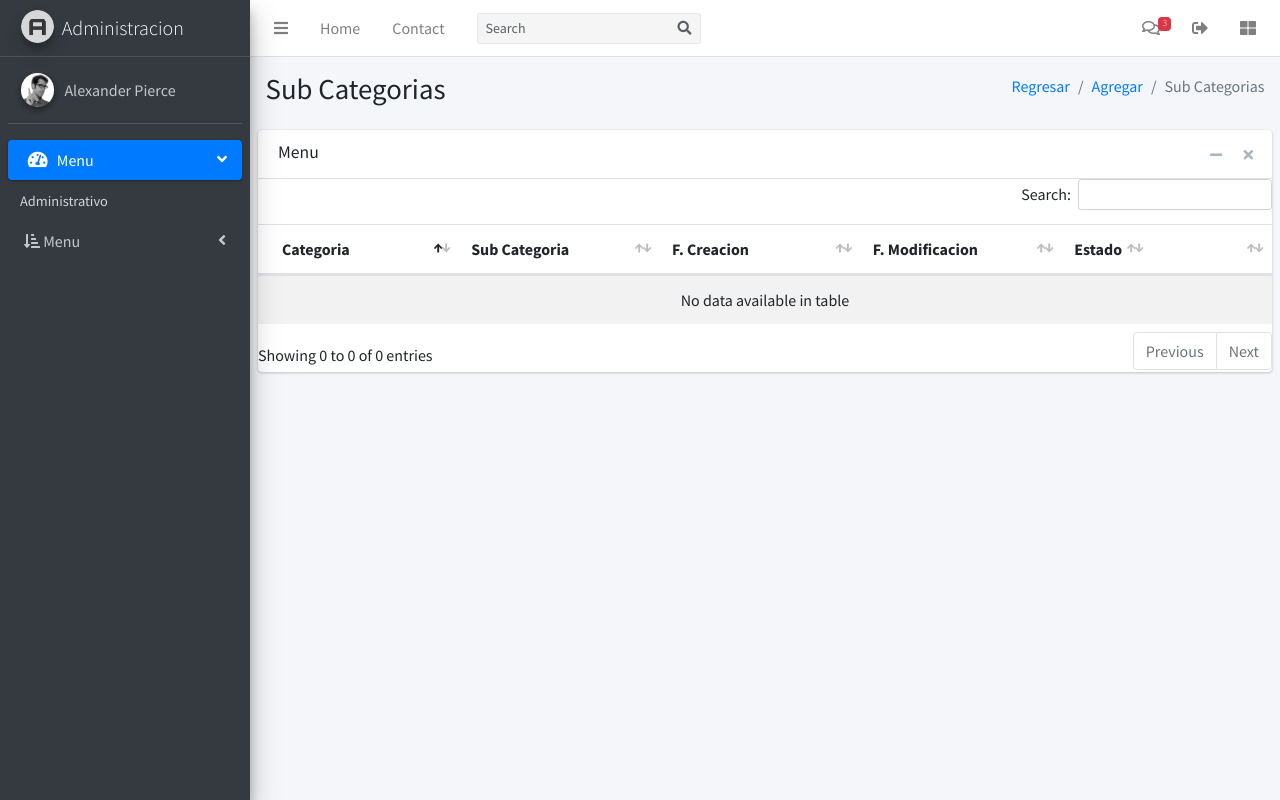
After one commit to oasamayoa/posfarmacia, a Django app: template mva/templates/mva/list_subcategoria.html in a window 1280 px wide. The commit adds this page. Run offline with Django 3.2, Linux system fonts and the light colour scheme; the template is opened without the code that fills it, so the values that code supplies are empty; some libraries are stand-ins or nearby versions.

Commit message:
add sub categoria

```diff
--- a/farmacia/settings.py
+++ b/farmacia/settings.py
@@ -74,7 +74,7 @@ WSGI_APPLICATION = 'farmacia.wsgi.application'
 
 # Database
 # https://docs.djangoproject.com/en/3.0/ref/settings/#databases
-
+#
 DATABASES = {
     'default': {
         'ENGINE': 'django.db.backends.postgresql_psycopg2',
--- /dev/null
+++ b/mva/templates/mva/list_subcategoria.html
@@ -0,0 +1,112 @@
+{% extends 'base/base.html' %}
+{% block footer %}{% endblock %}
+{% block content %}
+<!-- Content Wrapper. Contains page content -->
+ <div class="content-wrapper">
+   <!-- Content Header (Page header) -->
+   <section class="content-header">
+     <div class="container-fluid">
+       <div class="row mb-2">
+         <div class="col-sm-6">
+           <h1>Sub Categorias </h1>
+         </div>
+         <div class="col-sm-6">
+           <ol class="breadcrumb float-sm-right">
+             <li class="breadcrumb-item"><a href="{% url 'mva:list_categoria' %}">Regresar</a></li>
+             <li class="breadcrumb-item"><a href="{% url 'mva:new_categoria' %}">Agregar</a></li>
+             <li class="breadcrumb-item active">Sub Categorias</li>
+           </ol>
+         </div>
+       </div>
+     </div><!-- /.container-fluid -->
+   </section>
+
+   <!-- Main content -->
+   <section class="content">
+
+     <!-- Default box -->
+     <div class="card">
+       <div class="card-header">
+         <h3 class="card-title">Menu</h3>
+
+         <div class="card-tools">
+           <button type="button" class="btn btn-tool" data-card-widget="collapse" data-toggle="tooltip" title="Collapse">
+             <i class="fas fa-minus"></i></button>
+           <button type="button" class="btn btn-tool" data-card-widget="remove" data-toggle="tooltip" title="Remove">
+             <i class="fas fa-times"></i></button>
+         </div>
+       </div>
+       <div class="card-body p-0">
+         <table class="table table-striped projects">
+             <thead>
+                 <tr>
+                     <th style="width: 20%">
+                         Categoria
+                     </th>
+                     <th style="width: 20%">
+                         Sub Categoria
+                     </th>
+                     <th style="width: 20%">
+                         F. Creacion
+                     </th>
+                     <th style="width: 20%">
+                         F. Modificacion
+                     </th>
+                     <th style="width: 8%" class="text-center">
+                         Estado
+                     </th>
+                     <th class="all" style="width: 20%">
+                     </th>
+                 </tr>
+             </thead>
+             <tbody>
+               {% for item in obj %}
+                 <tr>
+                   <td>
+                     {{ item.categoria }}
+                   </td>
+                     <td>
+                       {{ item.descripcion }}
+                     </td>
+                     <td>
+                       {{ item.fc|date:"d/m/Y H:i:s" }}
+                     </td>
+                     <td>
+                       {{ item.fm}}
+                     </td>
+                     <td>
+                      {{ item.estado|yesno:"Activo,Inactivo" }}
+                     </td>
+                     <td class="project-actions text-right">
+                           <a class="btn btn-info btn-sm" href="{% url 'mva:edit_categoria' item.id %}">
+                               <i class="fas fa-pencil-alt">
+                               </i>
+                               Edit
+                           </a>
+                           <a class="btn btn-danger btn-sm" href="{% url 'mva:del_categoria' item.id %}">
+                               <i class="fas fa-trash">
+                               </i>
+                               Delete
+                           </a>
+                       </td>
+                 </tr>
+               </tbody>
+               {% endfor %}
+              </div>
+            </div>
+          </div>
+{% endblock%}
+{% block js_page %}
+<script>
+  $(function () {
+    $('.table').DataTable({
+      "paging": true,
+      "lengthChange": false,
+      "searching": true,
+      "ordering": true,
+      "info": true,
+      "autoWidth": false,
+    });
+  });
+</script>
+{% endblock %}
--- a/mva/urls.py
+++ b/mva/urls.py
@@ -1,11 +1,13 @@
 from django.urls import path
 
 from .views import CategoriaView, CategoriaNew, CategoriaEdit, \
-    CategoriaDel
+    CategoriaDel, SubCategoriaView
 
 urlpatterns = [
     path('categorias/',CategoriaView.as_view(), name='list_categoria'),
     path('categorias/new',CategoriaNew.as_view(), name='new_categoria'),
     path('categorias/edit/<int:pk>',CategoriaEdit.as_view(), name='edit_categoria'),
     path('categorias/delete/<int:pk>',CategoriaDel.as_view(), name='del_categoria'),
+
+    path('subcategorias/',SubCategoriaView.as_view(), name='list_subcategoria'),
 ]
--- a/templates/base/base.html
+++ b/templates/base/base.html
@@ -22,8 +22,9 @@ scratch. This page gets rid of all links and provides the needed markup only.
   <link href="https://fonts.googleapis.com/css?family=Source+Sans+Pro:300,400,400i,700" rel="stylesheet">
 </head>
 <body class="hold-transition sidebar-min" class="hold-transition login-page">
+
+<div class="wrapper">
 {% block navbar %}
-<div class="wrapper">
 
   <!-- Navbar -->
   <nav class="main-header navbar navbar-expand navbar-white navbar-light">
@@ -173,15 +174,30 @@ scratch. This page gets rid of all links and provides the needed markup only.
             </a>
             <ul class="nav nav-treeview">
               <li class="nav-header">Administrativo</li>
-              <li class="nav-item">
-                <a href="{% url 'mva:list_categoria' %}" class="nav-link">
+              <li class="nav-item has-treeview">
+                <a href="#" class="nav-link">
                   <i class="fas fa-sort-amount-down-alt"></i>
                   <p>
-                    Categorias
+                    Menu
+                    <i class="fas fa-angle-left right"></i>
                   </p>
                 </a>
+                <ul class="nav nav-treeview">
+                  <li class="nav-item">
+                    <a href="{% url 'mva:list_categoria' %}" class="nav-link">
+                      <i class="far fa-circle nav-icon"></i>
+                      <p>Categorias</p>
+                    </a>
+                  </li>
+                  <li class="nav-item">
+                    <a href="{% url 'mva:list_subcategoria' %}" class="nav-link">
+                      <i class="far fa-circle nav-icon"></i>
+                      <p>Sub Categorias</p>
+                    </a>
+                  </li>
+                </ul>
               </li>
-              <!-- <li class="nav-item">
+               <!-- <li class="nav-item">
                 <a href="pages/gallery.html" class="nav-link">
                   <i class="nav-icon far fa-image"></i>
                   <p>
@@ -193,7 +209,7 @@ scratch. This page gets rid of all links and provides the needed markup only.
                 <a href="#" class="nav-link">
                   <i class="nav-icon far fa-envelope"></i>
                   <p>
-                    Mailbox
+                    Mailboxx
                     <i class="fas fa-angle-left right"></i>
                   </p>
                 </a>
@@ -357,8 +373,8 @@ scratch. This page gets rid of all links and provides the needed markup only.
                       <i class="far fa-circle nav-icon"></i>
                       <p>Starter Page</p>
                     </a>
-                  </li>
-                </ul>
+                  </li> -->
+                <!-- </ul>
               </li>
               <li class="nav-header">MISCELLANEOUS</li>
               <li class="nav-item">
@@ -377,12 +393,12 @@ scratch. This page gets rid of all links and provides the needed markup only.
                 <span class="right badge badge-danger">New</span>
               </p>
             </a>
-          </li>
+          </li> -->
         </ul>
       </nav>
-      </.sidebar-menu
+      <!-- </.sidebar-menu -->
     </div>
-     /.sidebar -->
+     <!-- /.sidebar  -->
 
   </aside>
 {% endblock sidebar %}
@@ -409,8 +425,8 @@ scratch. This page gets rid of all links and provides the needed markup only.
 
   <!-- /.content-wrapper -->
 
-{% endblock %}
-{% block footer %}
+
+
   <!-- Control Sidebar -->
   <aside class="control-sidebar control-sidebar-dark">
     <!-- Control sidebar content goes here -->
@@ -419,10 +435,10 @@ scratch. This page gets rid of all links and provides the needed markup only.
       <p>Sidebar content</p>
     </div>
   </aside>
-
+{% endblock %}
   <!-- /.control-sidebar -->
   <!-- Main Footer -->
-
+{% block footer %}
   <footer class="main-footer">
     <!-- To the right -->
     <div class="float-right d-none d-sm-inline">
```
Also changed, not shown: mva/models.py (+16 -14 lines), mva/views.py (+7 -1 lines), mva/migrations/0002_subcategoria.py (added).
